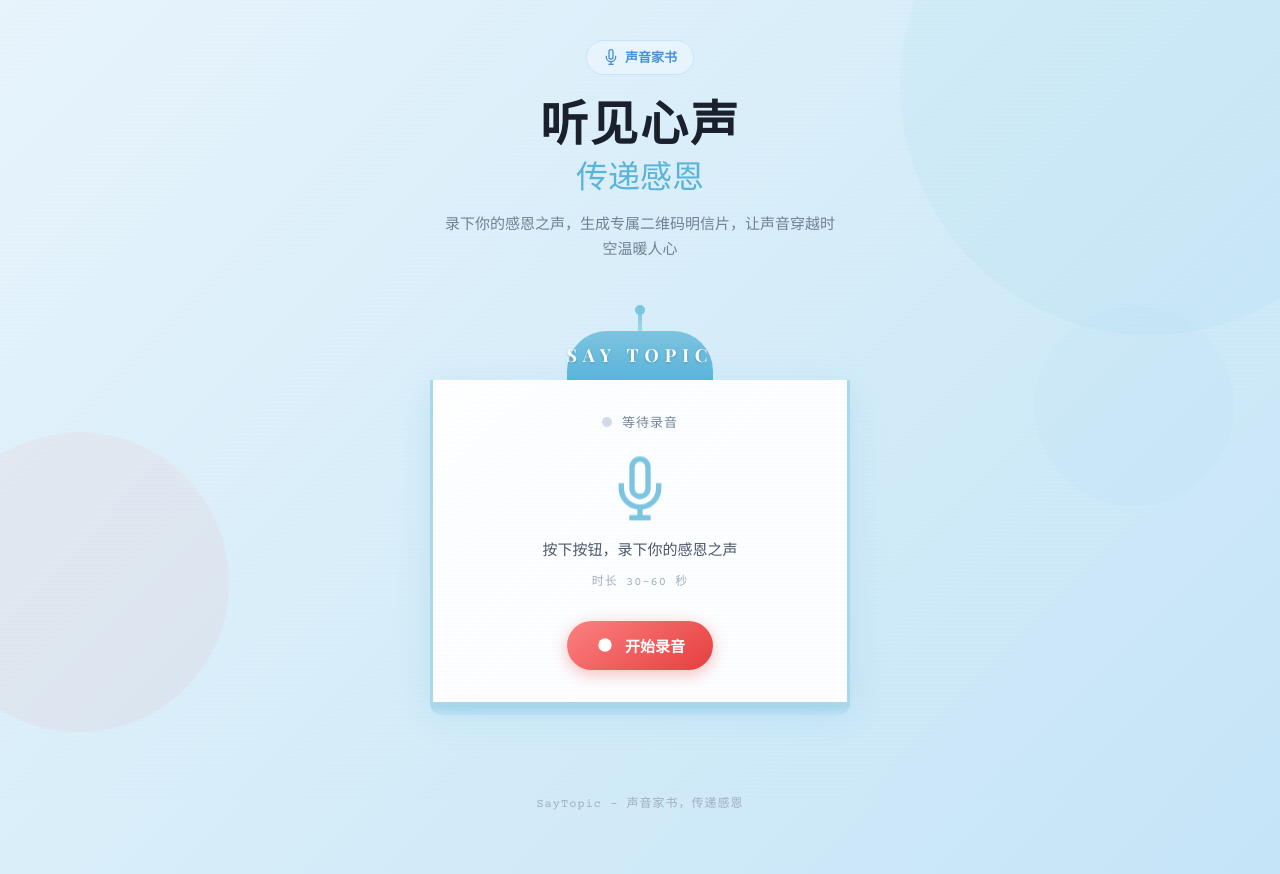
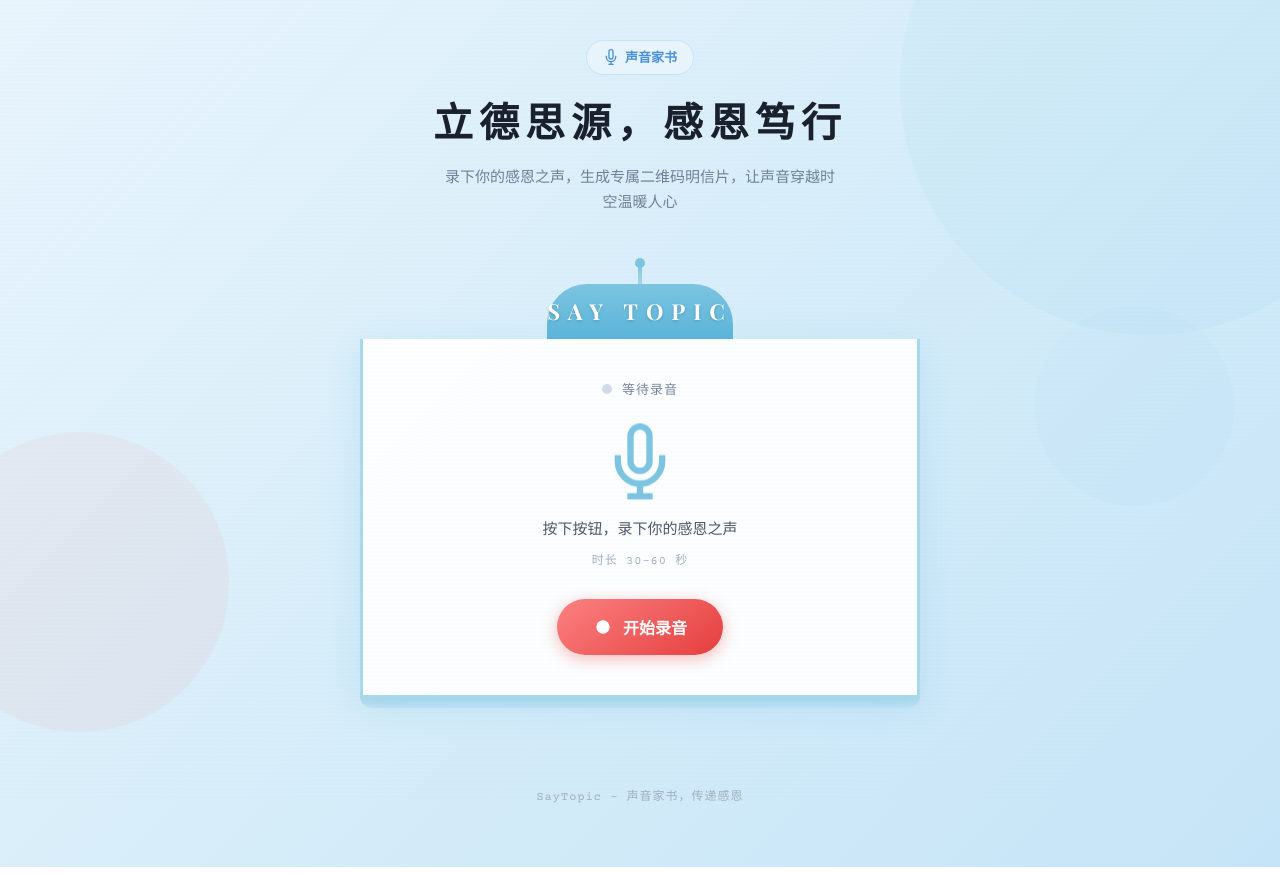
Before and after one commit to YinLiuLiu66/saytopic, a Vue app in the folder frontend/: page / in a window 1280 px wide. Built offline with nearby package versions, Linux system fonts and the light colour scheme.

Commit message:
feat: 电话亭适配桌面端尺寸，标题改为「立德思源，感恩笃行」

```diff
--- a/frontend/src/components/AudioRecorder.vue
+++ b/frontend/src/components/AudioRecorder.vue
@@ -312,7 +312,7 @@ onUnmounted(() => {
   display: flex;
   flex-direction: column;
   align-items: center;
-  max-width: 420px;
+  max-width: 560px;
   margin: 0 auto;
   position: relative;
 }
@@ -357,10 +357,10 @@ onUnmounted(() => {
 
 .dome-label {
   font-family: var(--font-display);
-  font-size: 18px;
+  font-size: 22px;
   font-weight: 700;
   color: white;
-  letter-spacing: 6px;
+  letter-spacing: 8px;
   text-shadow: 0 1px 3px rgba(0, 0, 0, 0.2);
 }
 
@@ -370,11 +370,11 @@ onUnmounted(() => {
   background: var(--bg-card);
   border: 3px solid var(--primary-300);
   border-top: none;
-  padding: 32px 28px;
+  padding: 40px 36px;
   display: flex;
   flex-direction: column;
   align-items: center;
-  gap: 24px;
+  gap: 28px;
   position: relative;
   box-shadow: var(--shadow-lg);
 }
@@ -442,8 +442,8 @@ onUnmounted(() => {
 /* 录音中脉冲 */
 .pulse-container {
   position: relative;
-  width: 100px;
-  height: 100px;
+  width: 120px;
+  height: 120px;
   display: flex;
   align-items: center;
   justify-content: center;
@@ -466,15 +466,15 @@ onUnmounted(() => {
 }
 
 .mic-icon {
-  width: 48px;
-  height: 48px;
+  width: 56px;
+  height: 56px;
   color: var(--primary-500);
   z-index: 1;
 }
 
 .mic-icon.idle {
-  width: 64px;
-  height: 64px;
+  width: 76px;
+  height: 76px;
   color: var(--primary-400);
   animation: mic-float 3s ease-in-out infinite;
 }
@@ -531,9 +531,9 @@ onUnmounted(() => {
 
 .audio-preview {
   width: 100%;
-  max-width: 340px;
-  height: 40px;
-  border-radius: 20px;
+  max-width: 440px;
+  height: 44px;
+  border-radius: 22px;
 }
 
 /* ===== 计时器 ===== */
@@ -547,7 +547,7 @@ onUnmounted(() => {
 
 .timer-display {
   font-family: var(--font-mono);
-  font-size: 42px;
+  font-size: 52px;
   font-weight: 700;
   color: var(--primary-600);
   letter-spacing: 4px;
@@ -591,10 +591,10 @@ onUnmounted(() => {
   display: flex;
   align-items: center;
   gap: 10px;
-  padding: 14px 28px;
+  padding: 16px 36px;
   border: none;
   border-radius: var(--radius-full);
-  font-size: 15px;
+  font-size: 16px;
   font-weight: 600;
   cursor: pointer;
   transition: all 0.3s cubic-bezier(0.4, 0, 0.2, 1);
@@ -715,8 +715,13 @@ onUnmounted(() => {
 
 /* ===== 响应式 ===== */
 @media (max-width: 480px) {
+  .recorder {
+    max-width: 420px;
+  }
+
   .booth-body {
     padding: 24px 16px;
+    gap: 24px;
   }
 
   .dome-label {
@@ -724,8 +729,28 @@ onUnmounted(() => {
     letter-spacing: 4px;
   }
 
+  .pulse-container {
+    width: 100px;
+    height: 100px;
+  }
+
+  .mic-icon {
+    width: 48px;
+    height: 48px;
+  }
+
+  .mic-icon.idle {
+    width: 64px;
+    height: 64px;
+  }
+
   .timer-display {
     font-size: 32px;
+  }
+
+  .audio-preview {
+    max-width: 340px;
+    height: 40px;
   }
 
   .record-btn,
--- a/frontend/src/views/HomeView.vue
+++ b/frontend/src/views/HomeView.vue
@@ -113,8 +113,7 @@ onUnmounted(() => {
           </svg>
           <span>声音家书</span>
         </div>
-        <h1 class="hero-title">听见心声</h1>
-        <h2 class="hero-subtitle">传递感恩</h2>
+        <h1 class="hero-title">立德思源，感恩笃行</h1>
         <p class="hero-desc">
           录下你的感恩之声，生成专属二维码明信片，让声音穿越时空温暖人心
         </p>
@@ -312,21 +311,12 @@ onUnmounted(() => {
 
 .hero-title {
   font-family: var(--font-display);
-  font-size: 48px;
+  font-size: 40px;
   font-weight: 700;
   color: var(--neutral-800);
   margin: 0;
-  line-height: 1.1;
-  letter-spacing: 2px;
-}
-
-.hero-subtitle {
-  font-family: var(--font-display);
-  font-size: 32px;
-  font-weight: 400;
-  color: var(--primary-500);
-  margin: 8px 0 0;
-  line-height: 1.2;
+  line-height: 1.3;
+  letter-spacing: 6px;
 }
 
 .hero-desc {
@@ -532,11 +522,8 @@ onUnmounted(() => {
   }
 
   .hero-title {
-    font-size: 36px;
-  }
-
-  .hero-subtitle {
-    font-size: 24px;
+    font-size: 28px;
+    letter-spacing: 4px;
   }
 
   .hero-desc {
```
